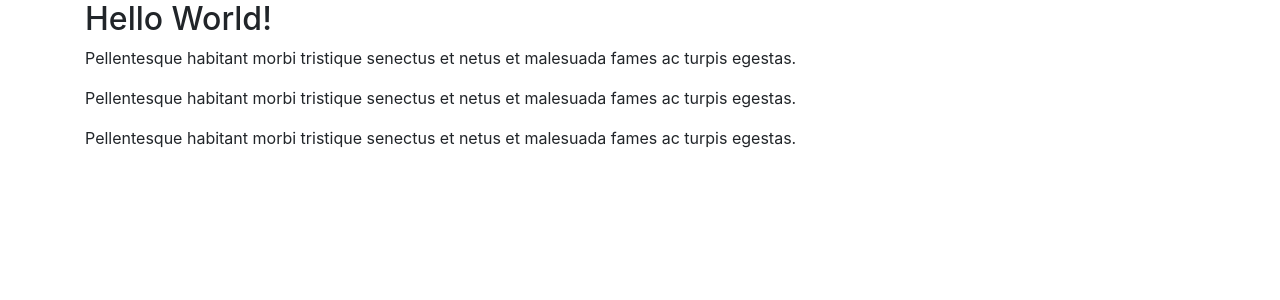
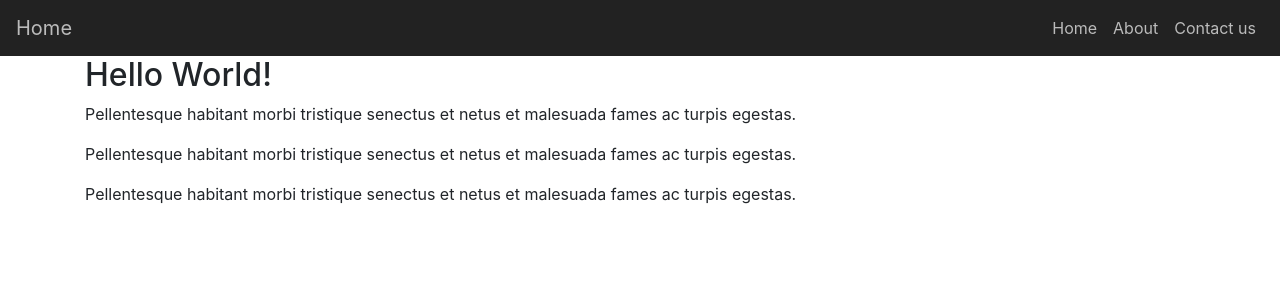
Before and after one commit to Pierfabio/the-skydiaries, a React (Create React App) app in the folder src/main/ui/skydiaries/: page / in a window 1280 px wide. Shown: the top 300 px of the page. Built offline with nearby package versions, Linux system fonts and the light colour scheme.

Commit message:
Add Navbar

```diff
--- a/src/main/ui/skydiaries/src/App.js
+++ b/src/main/ui/skydiaries/src/App.js
@@ -1,14 +1,16 @@
 import React from 'react';
 import { BrowserRouter as Router, Route, Switch } from 'react-router-dom';
-import { Home } from './components/Home';
-import { About } from './components/About';
-import { Contact } from './components/Contact';
-import { NoMatch } from './components/NoMatch';
-import { Layout } from './layouts/Layout';
+import { Home } from './pages/Home';
+import { About } from './pages/About';
+import { Contact } from './pages/Contact';
+import { NoMatch } from './pages/NoMatch';
+import { Layout } from './components/Layout';
+import { NavigationBar } from './components/NavigationBar'
 
 function App() {
   return (
    <React.Fragment>
+     <NavigationBar/>
       <Layout>
         <Router>
             <Switch>
--- /dev/null
+++ b/src/main/ui/skydiaries/src/components/NavigationBar.js
@@ -0,0 +1,34 @@
+import  React  from 'react';
+import  { Nav, Navbar } from 'react-bootstrap';
+import styled from 'styled-components';
+
+const Styles = styled.div`
+.navbar {
+  background-color: #222;
+}
+a, .navbar-brand, .navbar-nav .nav-link {
+  color: #bbb;
+  &:hover {
+    color: white;
+  }
+}
+`;
+
+export const NavigationBar = (props) => (
+
+    <Styles>
+        <Navbar expand="lg">
+            <Navbar.Brand href="/">Home</Navbar.Brand>
+            <Navbar.Toggle aria-controls="basic-navbar-nav"/>
+            <Navbar.Collapse id="basic-navbar-nav">
+                <Nav className="ml-auto">
+                    <Nav.Item><Nav.Link href="/">Home</Nav.Link></Nav.Item>
+                    <Nav.Item><Nav.Link href="/about">About</Nav.Link></Nav.Item>
+                    <Nav.Item><Nav.Link href="/contact">Contact us</Nav.Link></Nav.Item>
+                </Nav>
+            </Navbar.Collapse>
+        </Navbar>
+    </Styles>
+
+
+)
```
Also changed, not shown: src/main/ui/skydiaries/src/components/Layout.js (renamed from src/main/ui/skydiaries/src/layouts/Layout.js), src/main/ui/skydiaries/src/pages/About.js (renamed from src/main/ui/skydiaries/src/components/About.js), src/main/ui/skydiaries/src/pages/Contact.js (renamed from src/main/ui/skydiaries/src/components/Contact.js), src/main/ui/skydiaries/src/pages/Home.js (renamed from src/main/ui/skydiaries/src/components/Home.js), src/main/ui/skydiaries/src/pages/NoMatch.js (renamed from src/main/ui/skydiaries/src/components/NoMatch.js). Lines whose indentation alone changed are shown as unchanged.
